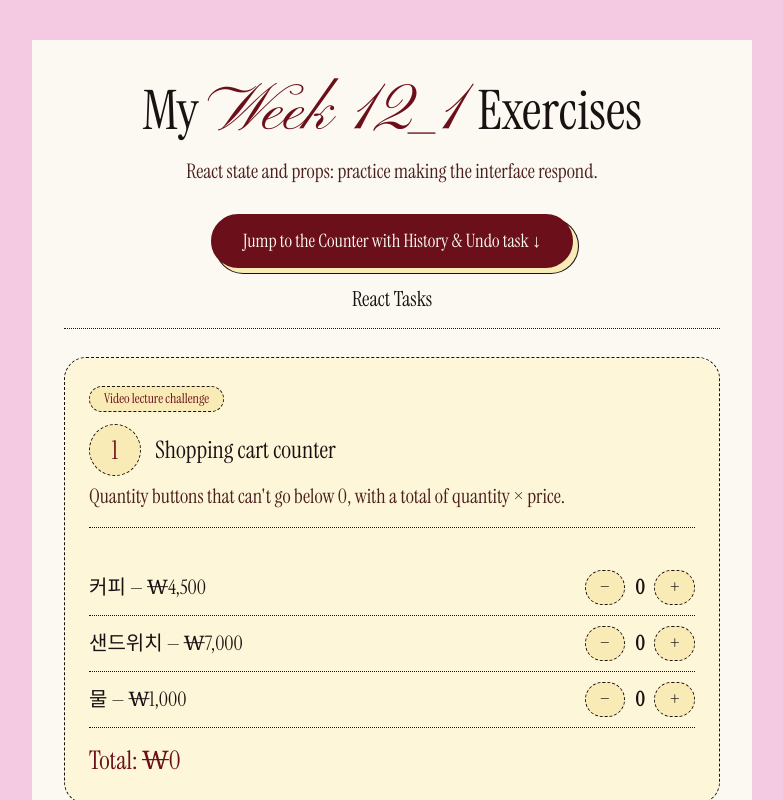
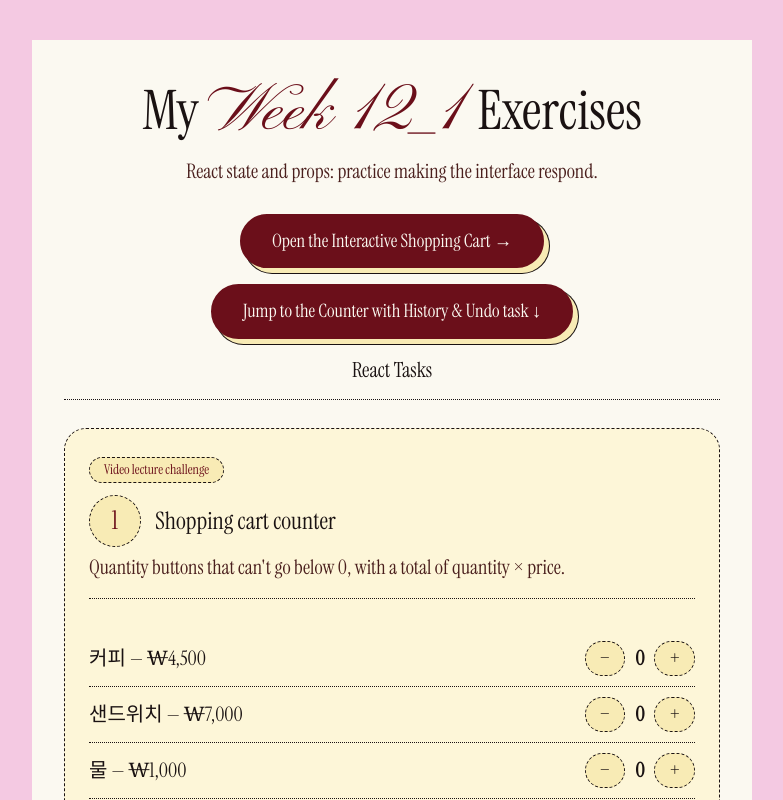
Before and after one commit to aadi-eee/week12_1, a React (Vite) app: page / in a window 1280 px wide. Shown: the top 800 px of the page, without its empty margins (248-1031 px from the left). Built offline with nearby package versions, Linux system fonts and the light colour scheme.

Commit message:
Restore shopping cart link

```diff
--- a/src/App.jsx
+++ b/src/App.jsx
@@ -48,6 +48,7 @@ export default function App() {
     <main className="site">
       <h1>My <span className="script">Week 12_1 </span> Exercises</h1>
       <p className="lead">React state and props: practice making the interface respond.</p>
+      <a className="cta" href="#/cart">Open the Interactive Shopping Cart →</a>
       <a className="cta" href="#counter-challenge">Jump to the Counter with History &amp; Undo task ↓</a>
 
       <h2>React Tasks</h2>
```
